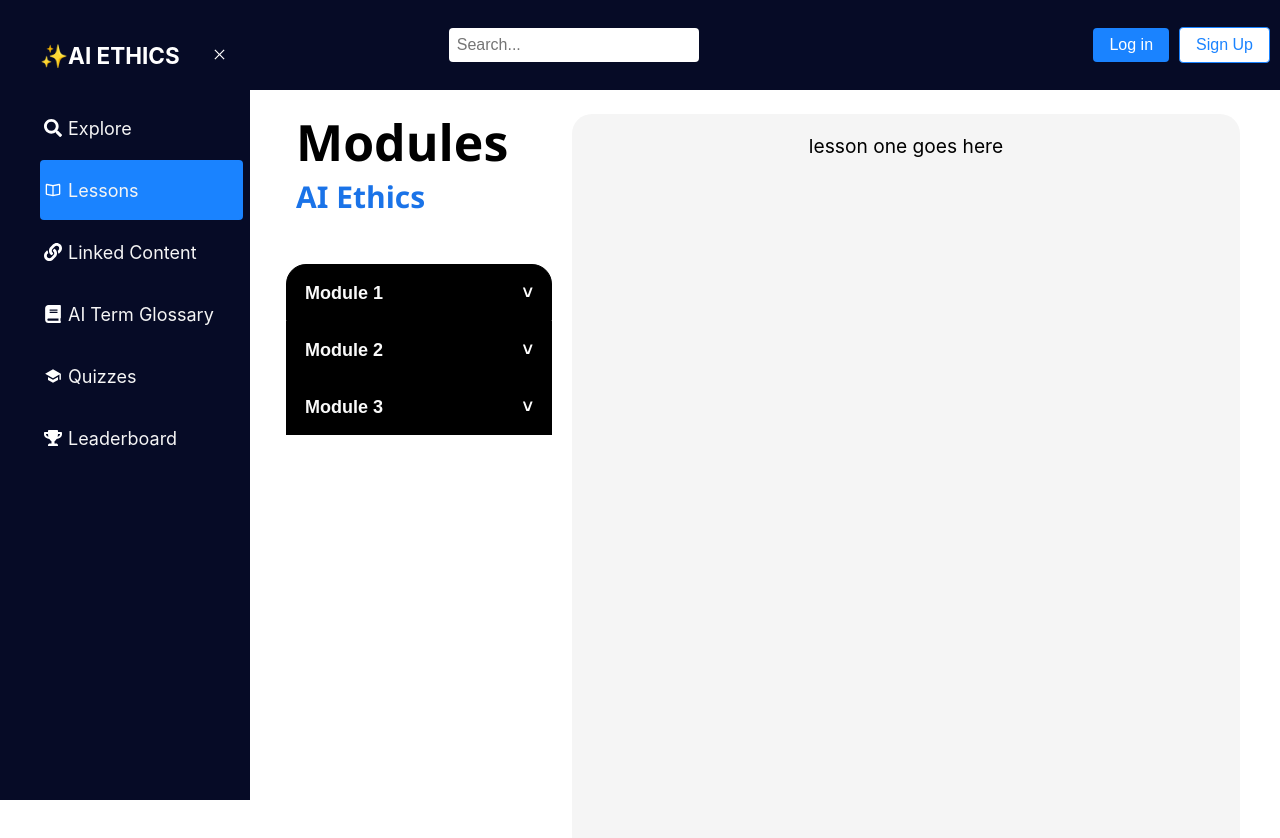
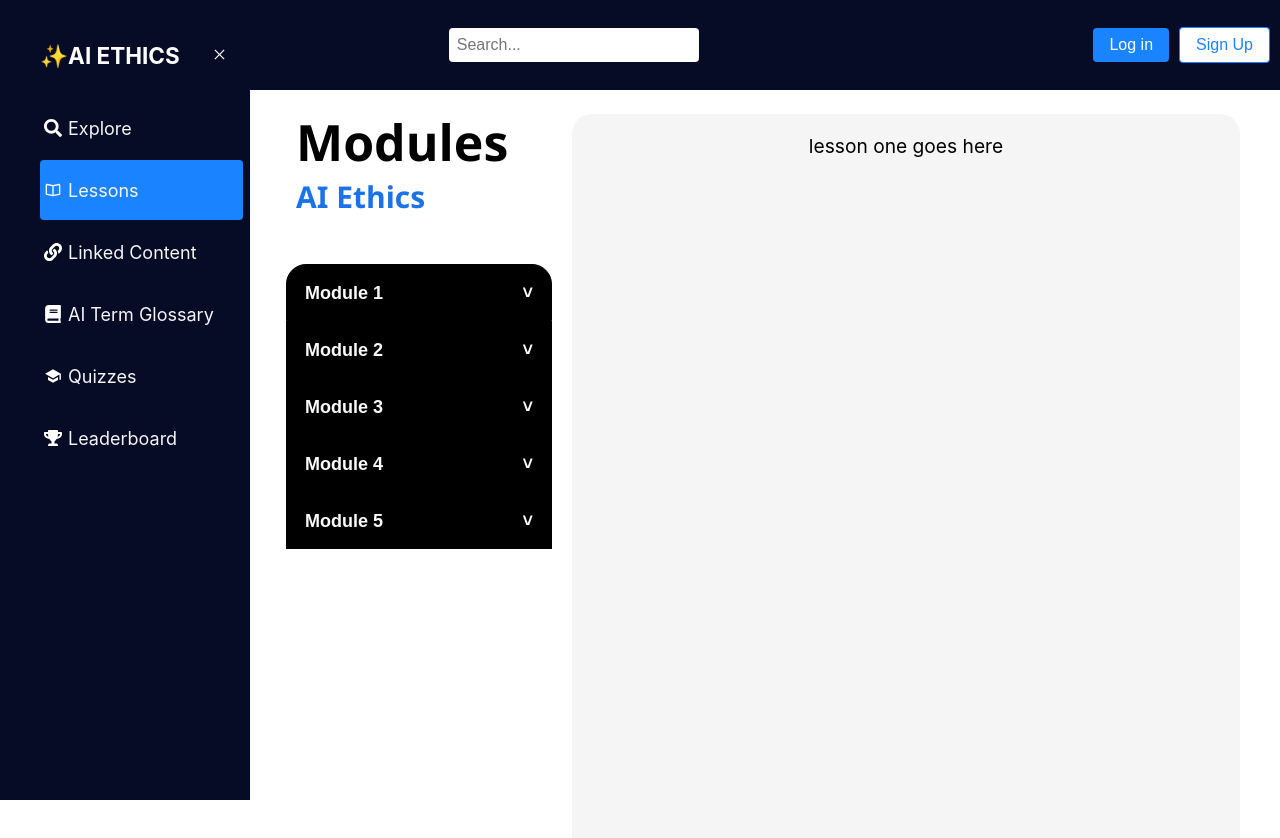
Before and after one commit to Areeb-Ashraf/AI-Ethics, a React (Create React App) app in the folder ai-ethics/: page /lessons in a window 1280 px wide. Shown: the top 838 px of the page. Built offline with nearby package versions, Linux system fonts and the light colour scheme; no server answers.

Commit message:
Render modules navigation from data

```diff
--- a/ai-ethics/src/components/lessons.js
+++ b/ai-ethics/src/components/lessons.js
@@ -1,6 +1,79 @@
 import React, { useState } from "react";
 import "../styles/lessons.css";
 import * as FaIcons from "react-icons/fa";
+
+// to be take from database
+const moduleData = [
+    {
+      id: 1,
+      title: "Module 1",
+      sections: [
+        {
+          type: "Lesson",
+          time: "4 min",
+          icon: <FaIcons.FaBrain />,
+        },
+        {
+          type: "Video",
+          time: "10 min",
+          icon: <FaIcons.FaVideo />,
+        },
+        {
+          type: "Quiz",
+          time: "5 min",
+          icon: <FaIcons.FaQuestionCircle />,
+        },
+      ],
+    },
+    {
+      id: 2,
+      title: "Module 2",
+      sections: [
+        {
+          type: "Lesson",
+          time: "6 min",
+          icon: <FaIcons.FaBrain />,
+        },
+      ],
+    },
+    {
+      id: 3,
+      title: "Module 3",
+      sections: [
+        {
+          type: "Video",
+          time: "8 min",
+          icon: <FaIcons.FaVideo />,
+        },
+        {
+          type: "Quiz",
+          time: "7 min",
+          icon: <FaIcons.FaQuestionCircle />,
+        },
+      ],
+    },
+    {
+      id: 4,
+      title: "Module 4",
+      sections: [],
+    },
+    {
+      id: 5,
+      title: "Module 5",
+      sections: [
+        {
+          type: "Lesson",
+          time: "3 min",
+          icon: <FaIcons.FaBrain />,
+        },
+        {
+          type: "Video",
+          time: "12 min",
+          icon: <FaIcons.FaVideo />,
+        },
+      ],
+    },
+  ];
 
   const Lessons = () => {
     const [activeAccordion, setActiveAccordion] = useState(null);
@@ -10,8 +83,8 @@ const Lessons = () => {
       setActiveAccordion(activeAccordion === index ? null : index);
     };
 
-  const handlePanelButtonClick = (index) => {
-    setActivePanelButton(index);
+    const handlePanelButtonClick = (moduleIndex, sectionIndex) => {
+      setActivePanelButton(`${moduleIndex}-${sectionIndex}`);
     };
 
     return (
@@ -22,98 +95,38 @@ const Lessons = () => {
           <div className="sub-header">AI Ethics</div>
         </div>
 
+        {moduleData.map((module, moduleIndex) => (
+          <div key={module.id}>
             <button
-          className={`accordion ${activeAccordion === 1 ? "panel-active" : ""}`}
-          onClick={() => toggleAccordion(1)}
-          id="first-accordion"
+              className={`accordion ${moduleIndex === 0 ? "first-accordion" : ""} ${activeAccordion === moduleIndex ? "active" : ""}`}
+              onClick={() => toggleAccordion(moduleIndex)}
             >
-          Module 1
+              {module.title}
             </button>
-        <div
-          className="panel"
-          style={{ maxHeight: activeAccordion === 1 ? "300px" : "0" }}
+            <div className="panel" style={{ maxHeight: activeAccordion === moduleIndex ? "300px" : "0" }}>
+              {module.sections.length === 0 ? (
+                <p>No sections available for this module.</p>
+              ) : (
+                module.sections.map((section, sectionIndex) => (
+                  <button
+                    key={sectionIndex}
+                    className={`panel-button ${
+                      activePanelButton === `${moduleIndex}-${sectionIndex}` ? "active-panel-button" : ""
+                    }`}
+                    onClick={() => handlePanelButtonClick(moduleIndex, sectionIndex)}
                   >
-          <button
-            className={`panel-button ${
-              activePanelButton === 1 ? "active-panel-button" : ""
-            }`}
-            onClick={() => handlePanelButtonClick(1)}
-            id="first-panel-button"
-          >
-            <span className="panel-button-icon">
-            <FaIcons.FaBrain />
-            </span>
+                    <span className="panel-button-icon">{section.icon}</span>
                     <span className="panel-button-text">
-              Module 1 Lesson <br />
-              <span className="panel-button-time">4 min</span>
+                      {module.title} {section.type} <br />
+                      <span className="panel-button-time">{section.time}</span>
                     </span>
                     <span className="panel-button-status">&#10003;</span>
                   </button>
-
-          <button
-            className={`panel-button ${
-              activePanelButton === 2 ? "active-panel-button" : ""
-            }`}
-            onClick={() => handlePanelButtonClick(2)}
-          >
-            <span className="panel-button-icon">
-            <FaIcons.FaVideo />
-            </span>
-            <span className="panel-button-text">
-              Module 1 Video <br />
-              <span className="panel-button-time">10 min</span>
-            </span>
-            <span className="panel-button-status">&#10003;</span>
-          </button>
-
-          <button
-            className={`panel-button ${
-              activePanelButton === 3 ? "active-panel-button" : ""
-            }`}
-            onClick={() => handlePanelButtonClick(3)}
-          >
-            <span className="panel-button-icon">
-            <FaIcons.FaQuestionCircle />
-            </span>
-            <span className="panel-button-text">
-              Module 1 Quiz <br />
-              <span className="panel-button-time">5 min</span>
-            </span>
-            <span className="panel-button-status">&#10003;</span>
-          </button>
+                ))
+              )}
             </div>
-
-        <button
-          className={`accordion ${activeAccordion === 2 ? "active" : ""}`}
-          onClick={() => toggleAccordion(2)}
-        >
-          Module 2
-        </button>
-        <div
-          className="panel"
-          style={{ maxHeight: activeAccordion === 2 ? "300px" : "0" }}
-        >
-          <p>
-            Lorem ipsum dolor sit amet, consectetur adipisicing elit, sed do
-            eiusmod tempor incididunt ut labore et dolore magna aliqua.
-          </p>
           </div>
-
-        <button
-          className={`accordion ${activeAccordion === 3 ? "active" : ""}`}
-          onClick={() => toggleAccordion(3)}
-        >
-          Module 3
-        </button>
-        <div
-          className="panel"
-          style={{ maxHeight: activeAccordion === 3 ? "300px" : "0" }}
-        >
-          <p>
-            Lorem ipsum dolor sit amet, consectetur adipisicing elit, sed do
-            eiusmod tempor incididunt ut labore et dolore magna aliqua.
-          </p>
-        </div>
+        ))}
       </div>
       <div className="module-content-container">
         <div className="module-content">lesson one goes here</div>
--- a/ai-ethics/src/styles/lessons.css
+++ b/ai-ethics/src/styles/lessons.css
@@ -47,7 +47,7 @@
     transition: 0.4s;
   }
 
-  #first-accordion {
+  .first-accordion {
     border-radius: 20px 20px 0px 0px;
     margin-top: 1rem;
   }
@@ -109,7 +109,7 @@
     box-shadow: 0px 3.34px 8.34px 0px #00000040;
   }
 
-  #first-panel-button {
+  .panel-button:first-child {
     margin-top: 15px;
   }
 
```
Lines whose indentation alone changed are shown as unchanged.
